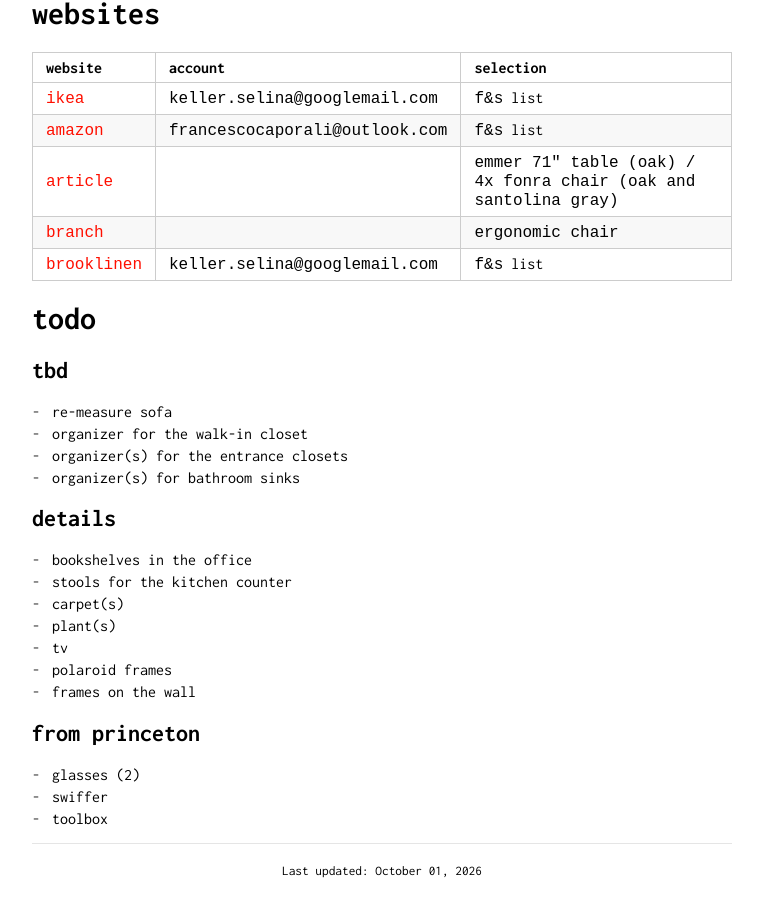
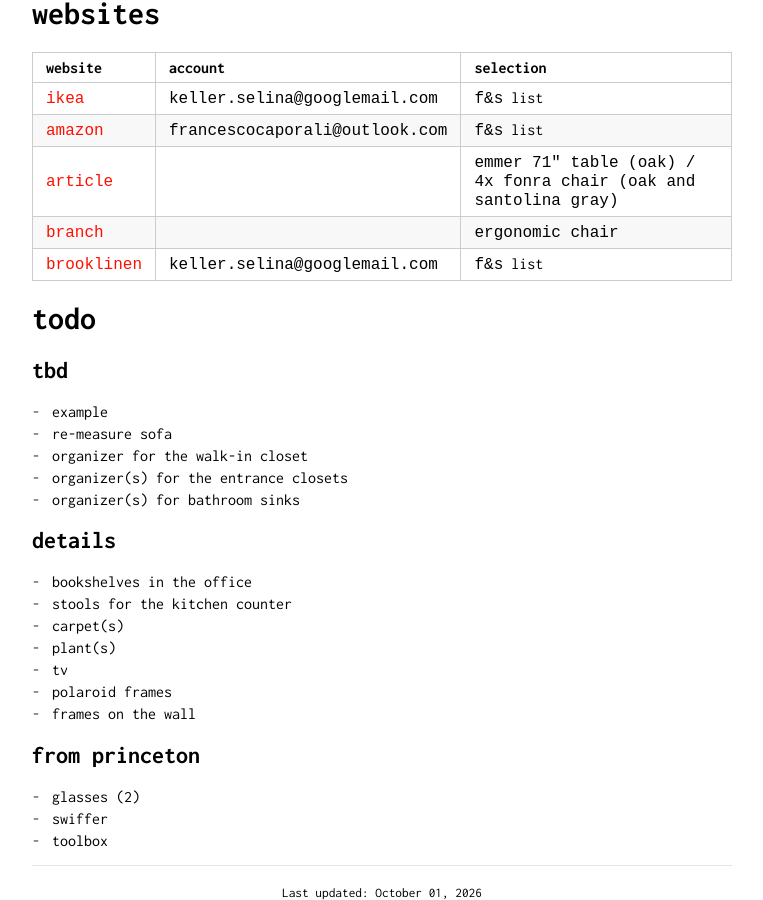
Before and after one commit to caporali/caporali.github.io, a Jekyll site: the page built from files/apt/markdown/furniture.md, in a window 1280 px wide and 900 px high, scrolled down 3290 px. Shown: the whole window, without its empty margins (258-1021 px from the left). Built offline with Jekyll 4.4.1, drawn with Linux system fonts in a browser that asks for light colours; our own code applies the rules of GitHub Pages for plain Markdown files; before the commit the page ends 4168 px from its top, so only the background shows below that.

Commit message:
update apartment furniture.md

```diff
--- a/files/apt/markdown/furniture.md
+++ b/files/apt/markdown/furniture.md
@@ -79,6 +79,7 @@
 # todo
 
 ## tbd
+- example
 - re-measure sofa
 - organizer for the walk-in closet
 - organizer(s) for the entrance closets
```
